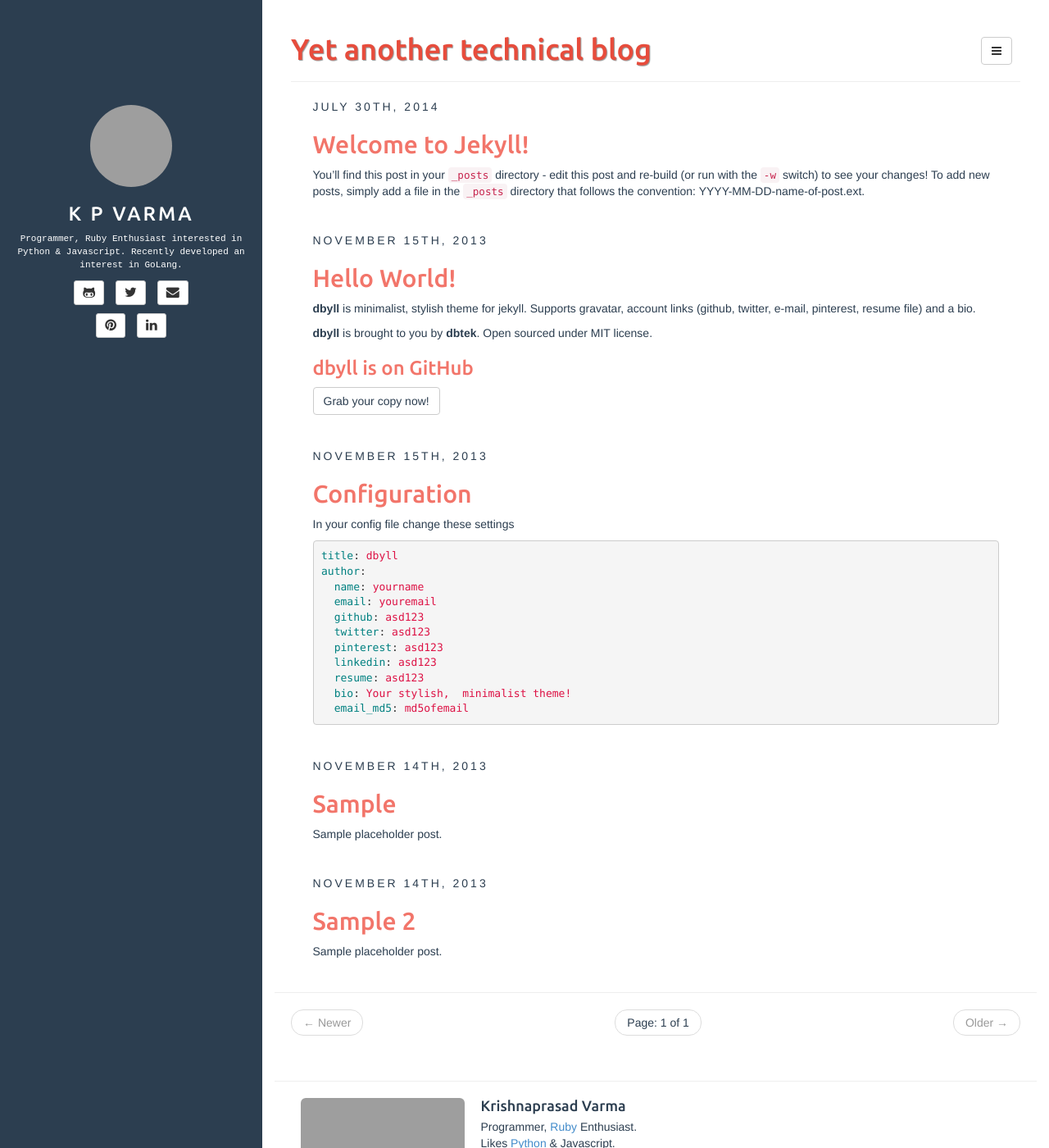
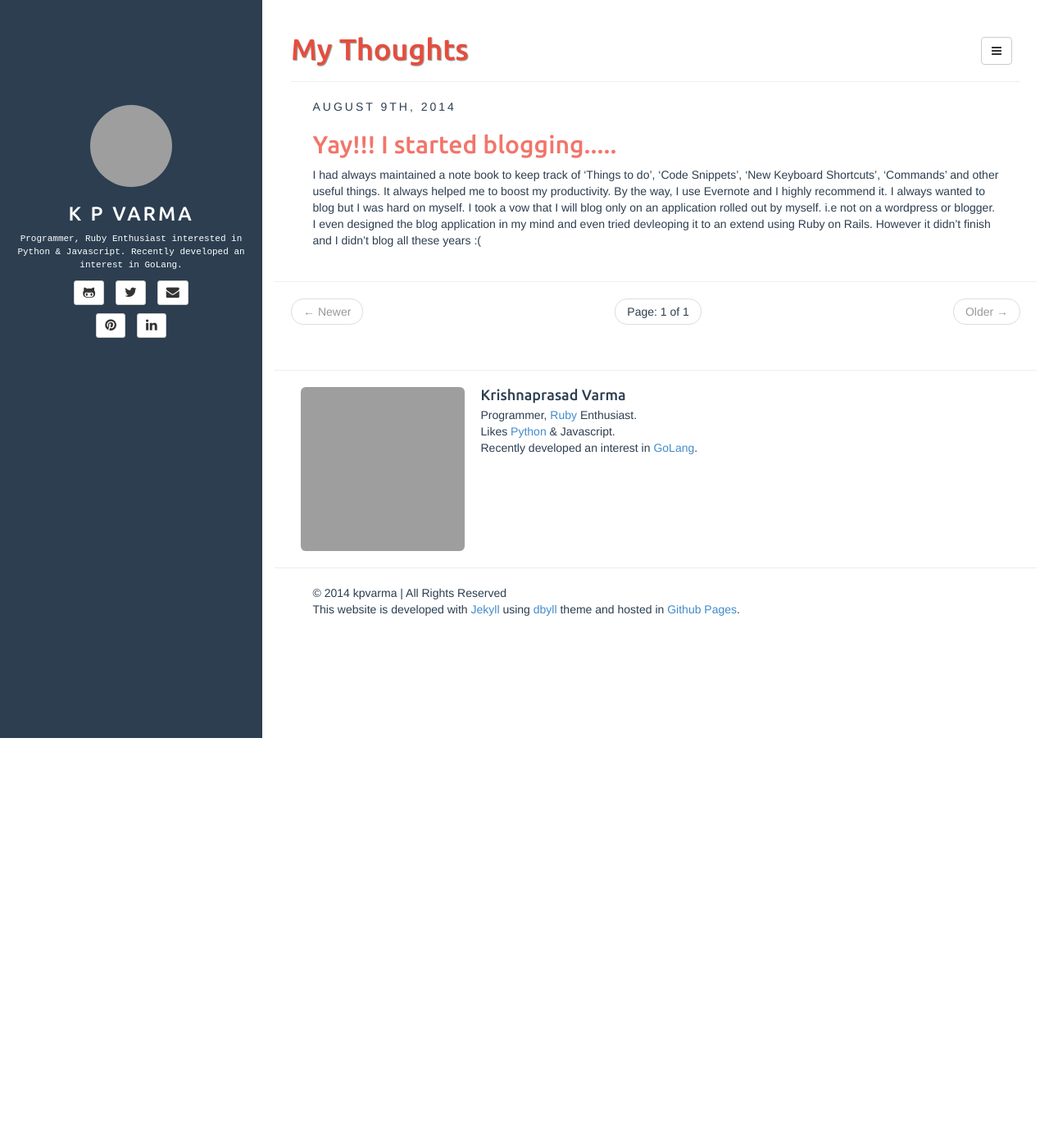
Before and after one commit to kpvarma/kpvarma.com, a Jekyll site: the page built from index.html, in a window 1280 px wide and 1400 px high. Shown: the whole window at 82% size. Built offline with Jekyll 4.4.1, drawn with Linux system fonts in a browser that asks for light colours; the list of posts is cut into pages by our own code; grey boxes are pictures that could not be loaded.

Commit message:
My first blog post

```diff
--- a/_posts/2013-11-14-sample-2.md
+++ /dev/null
@@ -1,11 +0,0 @@
----
-layout: post
-title: Sample 2
-categories: [general, demo, sample]
-tags: [demo, dbyll, dbtek, sample2]
-description: Sample placeholder post.
----
-
-Lorem ipsum dolor sit amet,  consectetur adipisicing elit,  sed do eiusmod tempor incididunt ut labore et dolore magna aliqua. Ut enim ad minim veniam,  quis nostrud exercitation ullamco laboris nisi ut aliquip ex ea commodo consequat. Duis aute irure dolor in reprehenderit in voluptate velit esse cillum dolore eu fugiat nulla pariatur. Excepteur sint occaecat cupidatat non proident,  sunt in culpa qui officia deserunt mollit anim id est laborum.
-
-Lorem ipsum dolor sit amet,  consectetur adipisicing elit,  sed do eiusmod tempor incididunt ut labore et dolore magna aliqua. Ut enim ad minim veniam,  quis nostrud exercitation ullamco laboris nisi ut aliquip ex ea commodo consequat. Duis aute irure dolor in reprehenderit in voluptate velit esse cillum dolore eu fugiat nulla pariatur. Excepteur sint occaecat cupidatat non proident,  sunt in culpa qui officia deserunt mollit anim id est laborum.
--- a/_posts/2013-11-14-sample.md
+++ /dev/null
@@ -1,17 +0,0 @@
----
-layout: post
-title: Sample
-categories: [general, demo]
-tags: [demo, dbyll, dbtek]
-description: Sample placeholder post.
----
-
-Lorem ipsum dolor sit amet, consectetur adipisicing elit, sed do eiusmod tempor incididunt ut labore et dolore magna aliqua. Ut enim ad minim veniam, quis nostrud exercitation ullamco laboris nisi ut aliquip ex ea commodo consequat. Duis aute irure dolor in reprehenderit in voluptate velit esse cillum dolore eu fugiat nulla pariatur. Excepteur sint occaecat cupidatat non proident, sunt in culpa qui officia deserunt mollit anim id est laborum.
-
-Lorem ipsum dolor sit amet, consectetur adipisicing elit, sed do eiusmod tempor incididunt ut labore et dolore magna aliqua. Ut enim ad minim veniam, quis nostrud exercitation ullamco laboris nisi ut aliquip ex ea commodo consequat. Duis aute irure dolor in reprehenderit in voluptate velit esse cillum dolore eu fugiat nulla pariatur. Excepteur sint occaecat cupidatat non proident, sunt in culpa qui officia deserunt mollit anim id est laborum.
-
-{% highlight ruby %}
-def foo
-  puts 'foo'
-end
-{% endhighlight %}
--- a/_posts/2013-11-15-configuration.md
+++ /dev/null
@@ -1,23 +0,0 @@
----
-layout: post
-title: Configuration
-categories: [general, setup, demo]
-tags: [demo, dbyll, dbtek, setup]
-fullview: true
----
-
-In your config file change these settings
-
-{% highlight yaml %}
-title: dbyll
-author:
-  name: yourname
-  email: youremail
-  github: asd123
-  twitter: asd123
-  pinterest: asd123
-  linkedin: asd123
-  resume: asd123
-  bio: Your stylish,  minimalist theme!
-  email_md5: md5ofemail
-{% endhighlight %}
--- a/_posts/2013-11-15-hello-world.md
+++ /dev/null
@@ -1,15 +0,0 @@
----
-layout: post
-title: Hello World!
-categories: [general, setup, demo]
-tags: [demo, dbyll, dbtek, setup]
-fullview: true
----
-
-**dbyll** is minimalist, stylish theme for jekyll. Supports gravatar, account links (github, twitter, e-mail, pinterest, resume file) and a bio.
-
-**dbyll** is brought to you by **[dbtek](http://ismaildemirbilek.com)**. Open sourced under [MIT](http://opensource.org/licenses/MIT) license.
-
-### dbyll is on GitHub
-
-<a class="btn btn-default" href="https://github.com/dbtek/dbyll">Grab your copy now!</a>
--- a/_posts/2014-07-30-welcome-to-jekyll.md
+++ /dev/null
@@ -1,24 +0,0 @@
----
-layout: post
-title:  "Welcome to Jekyll!"
-date:   2014-07-30 15:24:44
-categories: jekyll update
----
-
-You'll find this post in your `_posts` directory - edit this post and re-build (or run with the `-w` switch) to see your changes!
-To add new posts, simply add a file in the `_posts` directory that follows the convention: YYYY-MM-DD-name-of-post.ext.
-
-Jekyll also offers powerful support for code snippets:
-
-{% highlight ruby %}
-def print_hi(name)
-  puts "Hi, #{name}"
-end
-print_hi('Tom')
-#=> prints 'Hi, Tom' to STDOUT.
-{% endhighlight %}
-
-Check out the [Jekyll docs][jekyll] for more info on how to get the most out of Jekyll. File all bugs/feature requests at [Jekyll's GitHub repo][jekyll-gh].
-
-[jekyll-gh]: https://github.com/mojombo/jekyll
-[jekyll]:    http://jekyllrb.com
--- /dev/null
+++ b/_posts/2014-08-09-welcome-to-jekyll.md
@@ -0,0 +1,42 @@
+---
+layout: post
+title:  "Yay!!! I started blogging....."
+date:   2014-08-09 10:30:00
+categories: jekyll github-pages how-to
+---
+
+I had always maintained a note book to keep track of 'Things to do', 'Code Snippets', 'New Keyboard Shortcuts', 'Commands' and other useful things. It always helped me to boost my productivity. By the way, I use [Evernote][evernote]{:target="_blank"} and I highly recommend it. I always wanted to blog but I was hard on myself. I took a vow that I will blog only on an application rolled out by myself. i.e not on a wordpress or blogger.
+I even designed the blog application in my mind and even tried devleoping it to an extend using Ruby on Rails. However it didn't finish and I didn't blog all these years :(
+
+<br/>
+
+#### How did I start blogging ? ####
+
+Thats when I got a chance to volunteer the [gophercon.in][gophercon]{:target="_blank"} website works and had to try Jekyll. I should say that I fell in love with [Jekyl][jekyll]{:target="_blank"}, I couldn't discover anything simpler to write a blog.
+
+Meanwhile, I also happened to hear a talk on taking *the first step for a successful career* by `Amares Veer`, Director at [Qwinix][qwinix]{:target="_blank"}.
+I couldn't wait, I ended up creating a board in [Trello][trello]{:target="_blank"}, the same day for setting up [kpvarma.com][kpvarma]{:target="_blank"}. **Yes I started blogging :)**.
+
+But, What should be my first technical post? I thought about it and finally decided to write a blog post on how to setup a blog using [Jekyl][jekyll]{:target="_blank"} and [Github Pages][github-pages]{:target="_blank"}.
+
+<br/>
+
+#### What will you find in my blog ####
+
+I would love to write about music, politics and society. However now I will stick to the technical thoughts
+
+<br/>
+
+> Keep Visiting !!! Feel free to leave your comment with respect and courtesy. Thanks for coming to my website, listening to this post. I sincerely appreciate your support!
+
+<div class="pull-right"><strong>Krishnaprasad Varma</strong></div>
+<div class="clearfix"></div>
+
+
+[evernote]: https://evernote.com "Remember everything with Evernote, Skitch and our other great apps"
+[gophercon]: https://gophercon.in "The official site of GopherConIndia. A Go programming language conference in India."
+[qwinix]: http://qwinixtech.com "Qwinix Technologies - Innovative End to End IT Solutions for your Business"
+[kpvarma]: http://kpvarma.com "kpvarma.com - My Thoughts"
+[trello]: http://trello.com
+[jekyll]: http://jekyllrb.com
+[github-pages]: https://pages.github.com/
--- a/index.html
+++ b/index.html
@@ -1,6 +1,6 @@
 ---
 layout: page
-title: Yet another technical blog
+title: My Thoughts
 ---
 
 {% for post in paginator.posts %}
```
